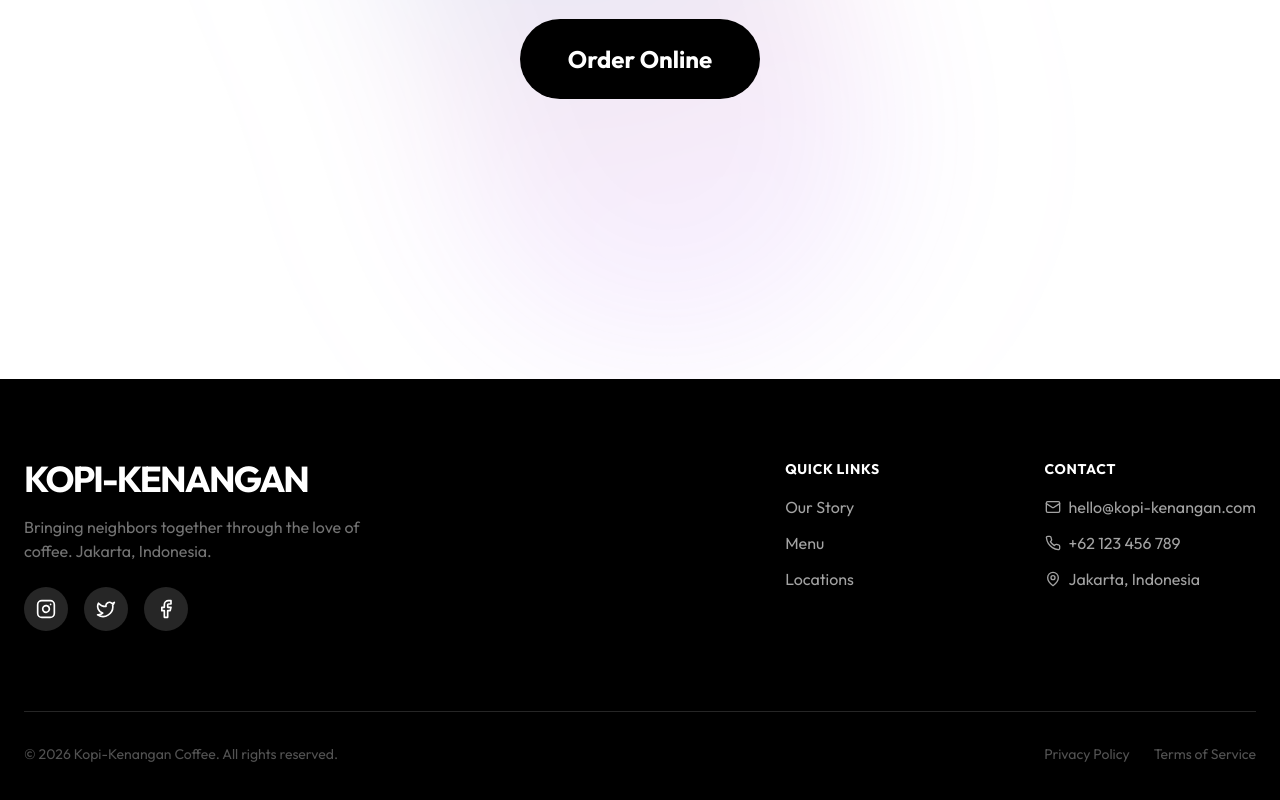
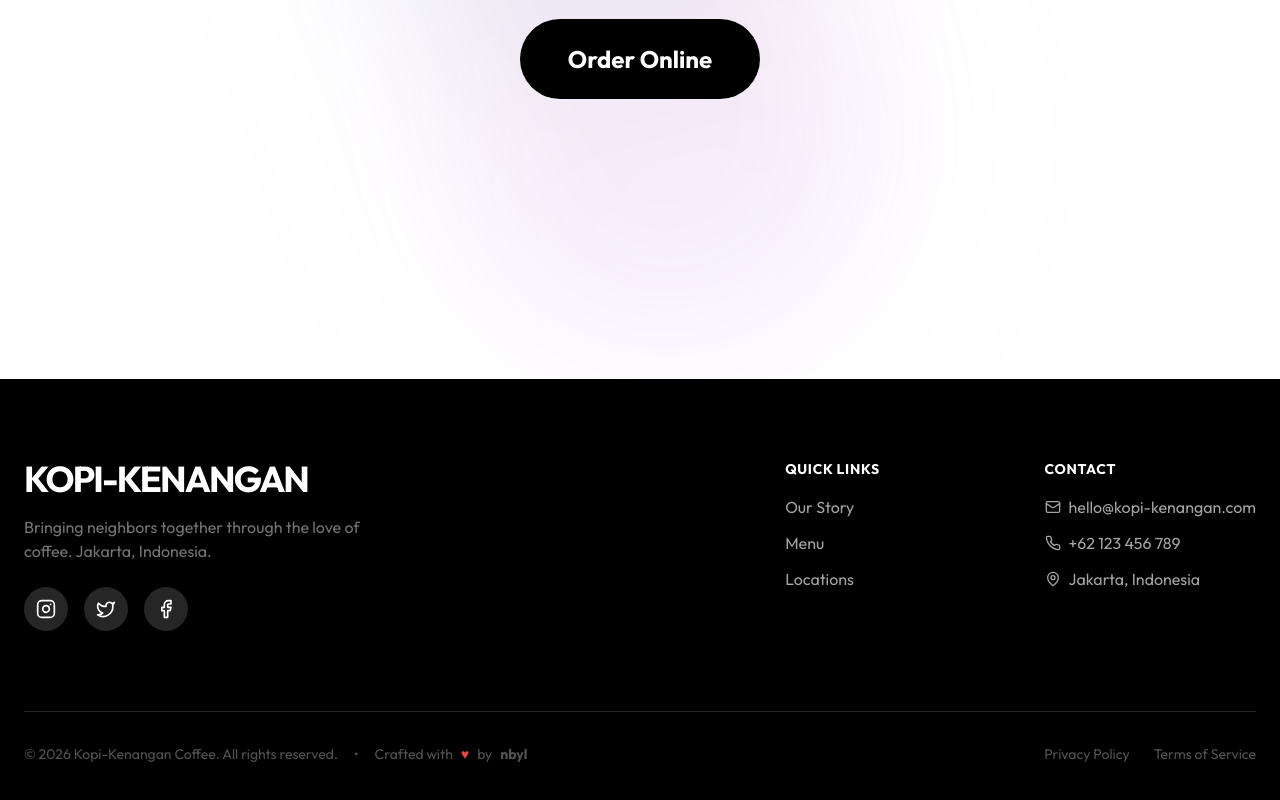
Before and after one commit to nbyl26/kopi-kenangan, a Next.js app: page / in a window 1280 px wide. Shown: the part 7129-7929 px from the top of the page. Built offline with nearby package versions, Linux system fonts and the light colour scheme.

Commit message:
feat: add developer credit in footer

```diff
--- a/src/components/Footer.tsx
+++ b/src/components/Footer.tsx
@@ -13,7 +13,7 @@
                     </p>
                     <div className="flex gap-4">
                         <a
-                            href="https://instagram.com/kopikenangan"
+                            href="https://www.instagram.com/kopikenangan.id/"
                             target="_blank"
                             rel="noopener noreferrer"
                             className="p-3 bg-neutral-800 hover:bg-white hover:text-black rounded-full transition-colors"
@@ -21,7 +21,7 @@
                             <Instagram className="w-5 h-5" />
                         </a>
                         <a
-                            href="https://twitter.com/kopikenangan"
+                            href="https://x.com/Kopikenangan_ID"
                             target="_blank"
                             rel="noopener noreferrer"
                             className="p-3 bg-neutral-800 hover:bg-white hover:text-black rounded-full transition-colors"
@@ -96,7 +96,23 @@
             </div>
 
             <div className="container mx-auto mt-20 border-t border-neutral-800 pt-8 flex flex-col md:flex-row justify-between items-center gap-4 text-neutral-600 text-sm">
-                <p>© {new Date().getFullYear()} Kopi-Kenangan Coffee. All rights reserved.</p>
+                <div className="flex flex-col md:flex-row items-center gap-2 md:gap-4">
+                    <p>© {new Date().getFullYear()} Kopi-Kenangan Coffee. All rights reserved.</p>
+                    <span className="hidden md:inline">•</span>
+                    <p className="flex items-center gap-1">
+                        Crafted with
+                        <span className="text-red-500 mx-1">♥</span>
+                        by
+                        <a
+                            href="https://github.com/nbyl"
+                            target="_blank"
+                            rel="noopener noreferrer"
+                            className="font-bold hover:text-white transition-colors ml-1"
+                        >
+                            nbyl
+                        </a>
+                    </p>
+                </div>
                 <div className="flex gap-6">
                     <a href="#" className="hover:text-white transition-colors">Privacy Policy</a>
                     <a href="#" className="hover:text-white transition-colors">Terms of Service</a>
```
